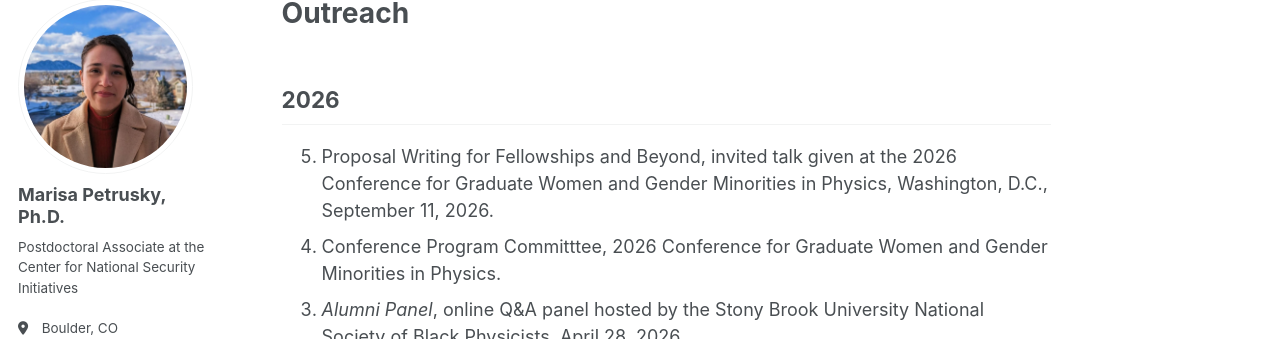
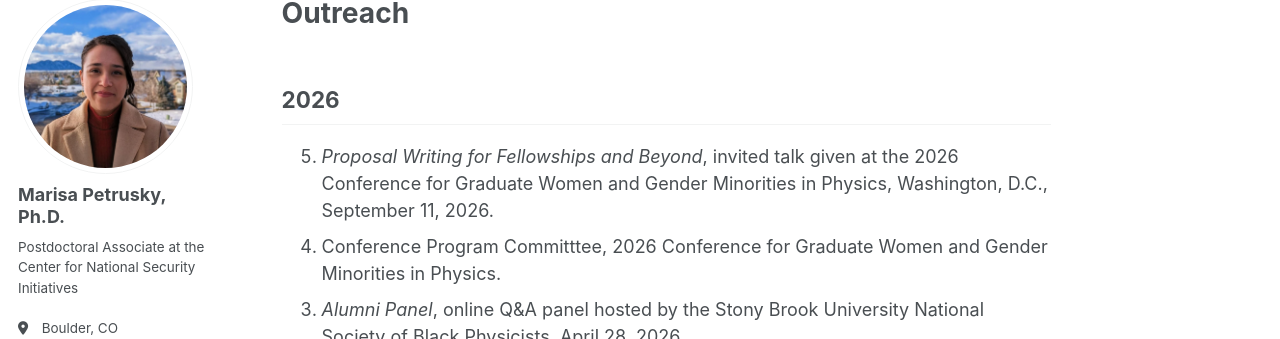
Before and after one commit to marisapetrusky/marisapetrusky.github.io, a Jekyll site: the page built from _pages/outreach.html, in a window 1280 px wide and 900 px high. Shown: the part 107-446 px from the top of the window. Built offline with Jekyll 4.4.1, drawn with Linux system fonts in a browser that asks for light colours; some web fonts are replaced.

```diff
--- a/_pages/outreach.html
+++ b/_pages/outreach.html
@@ -10,7 +10,7 @@ redirect_from:
 <h2>2026</h2>
 
 <ol>
-  <li value="5"> Proposal Writing for Fellowships and Beyond, invited talk given at the 2026 Conference for Graduate Women and Gender Minorities in Physics, Washington, D.C., September 11, 2026.
+  <li value="5"> <i>Proposal Writing for Fellowships and Beyond</i>, invited talk given at the 2026 Conference for Graduate Women and Gender Minorities in Physics, Washington, D.C., September 11, 2026.
   <li value="4"> Conference Program Committtee, 2026 Conference for Graduate Women and Gender Minorities in Physics.
   <li value="3"> <i>Alumni Panel</i>, online Q&A panel hosted by the Stony Brook University National Society of Black Physicists, April 28, 2026.
   <li value="2"> <i>Applying to Summer Research Internships</i>, joint-talk given at the 2026 Conference for Undergraduate Women and Gender Minorities, Denver, CO, March 14-15, 2026.
```
